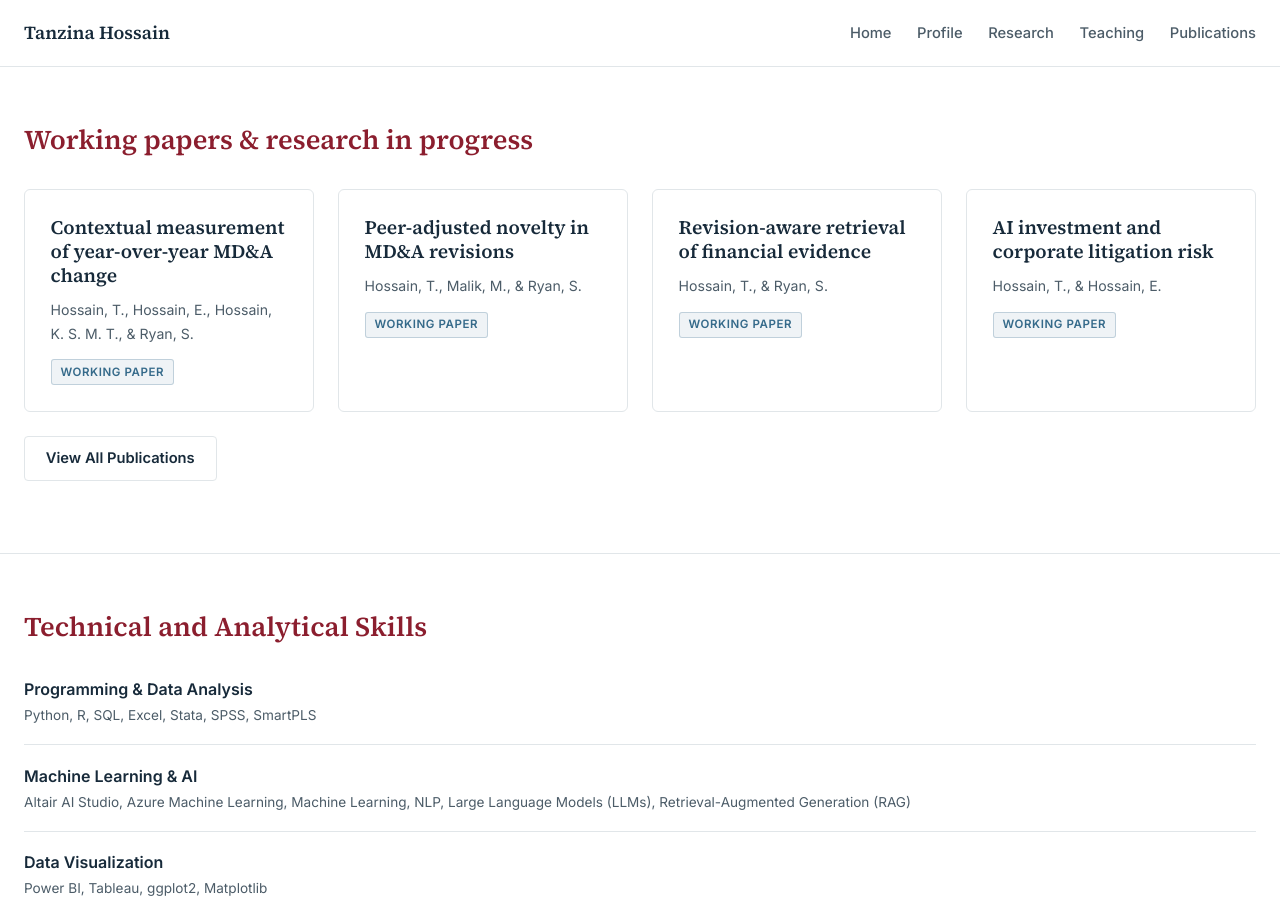
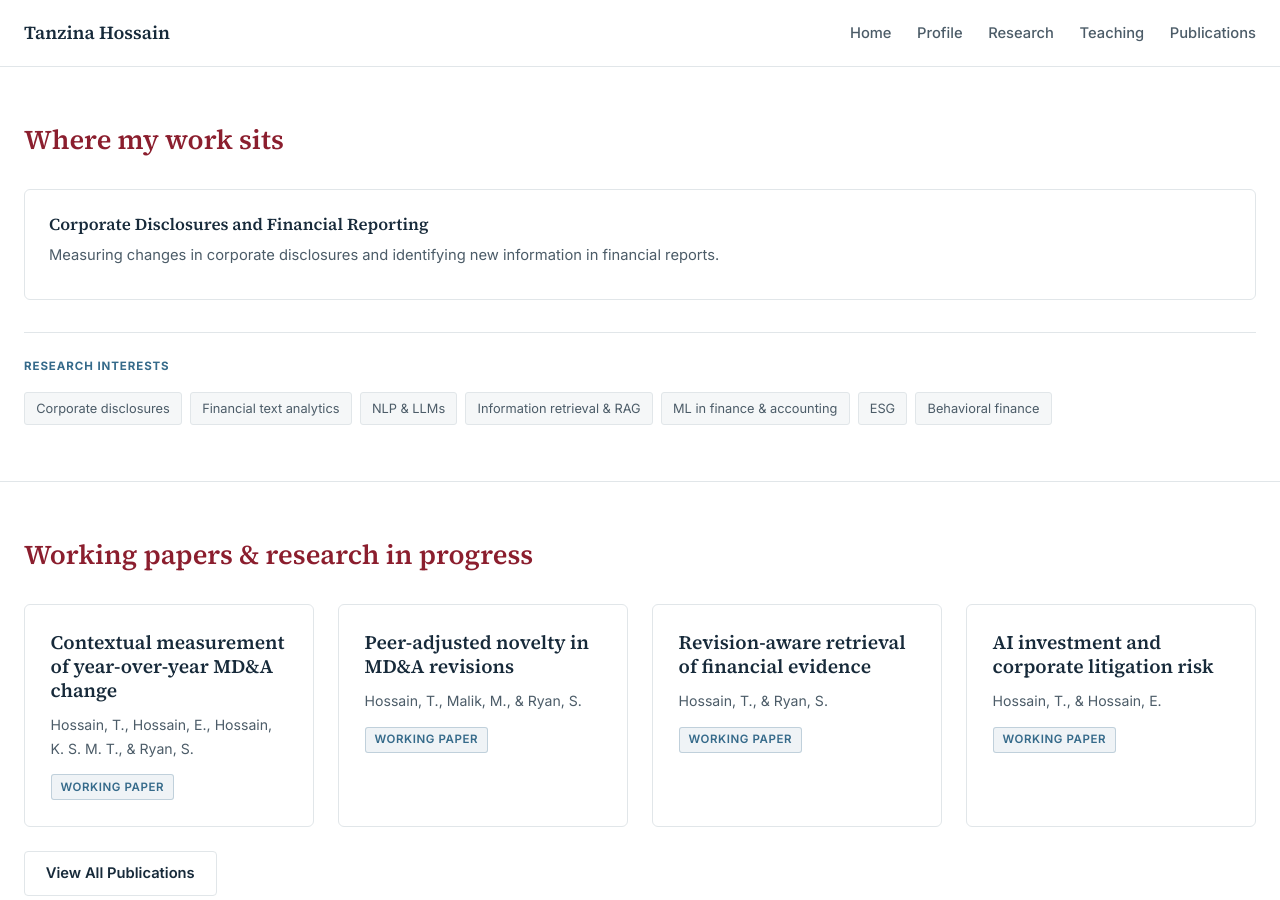
Before and after one commit to tanzinahossain/tanzinahossain.github.io, a Jekyll site: the page built from research/index.html, in a window 1280 px wide and 900 px high. Built offline with Jekyll 4.4.1, drawn with Linux system fonts in a browser that asks for light colours.

Commit message:
Restore 'Where my work sits' section on /research
Co-Authored-By: Claude Sonnet 5 <noreply@anthropic.com>

```diff
--- a/research/index.html
+++ b/research/index.html
@@ -3,6 +3,32 @@ layout: default
 title: Research
 description: Research areas and current working papers.
 ---
+
+<section>
+  <div class="wrap">
+    <div class="section-head">
+      <h2 style="color:var(--maroon)">Where my work sits</h2>
+    </div>
+    <div class="card-grid">
+      <div class="card">
+        <h3>Corporate Disclosures and Financial Reporting</h3>
+        <p>Measuring changes in corporate disclosures and identifying new information in financial reports.</p>
+      </div>
+    </div>
+
+    <div class="group-label">Research Interests</div>
+    <div class="tag-list">
+      <span class="tag-chip">Corporate disclosures</span>
+      <span class="tag-chip">Financial text analytics</span>
+      <span class="tag-chip">NLP &amp; LLMs</span>
+      <span class="tag-chip">Information retrieval &amp; RAG</span>
+      <span class="tag-chip">ML in finance &amp; accounting</span>
+      <span class="tag-chip">ESG</span>
+      <span class="tag-chip">Behavioral finance</span>
+    </div>
+  </div>
+</section>
+
 
 <section>
   <div class="wrap">
```
